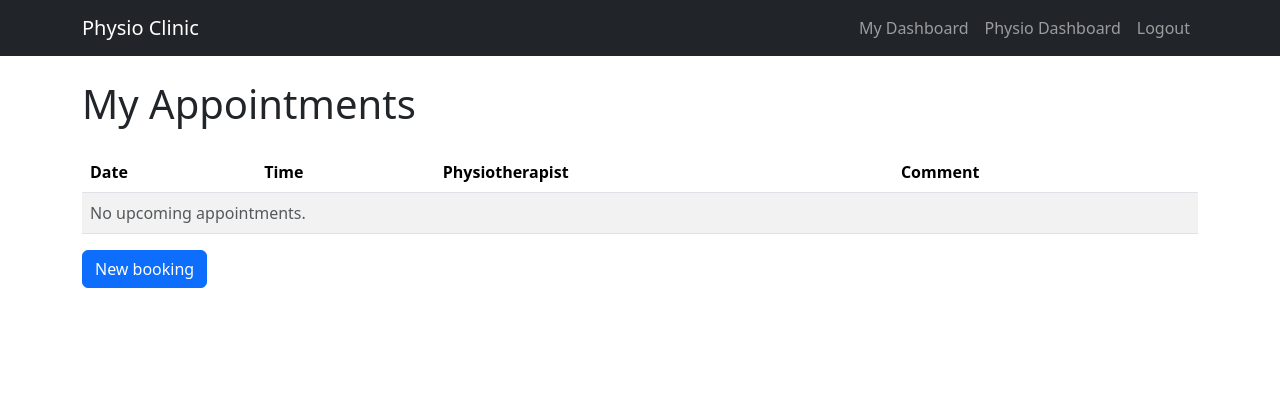
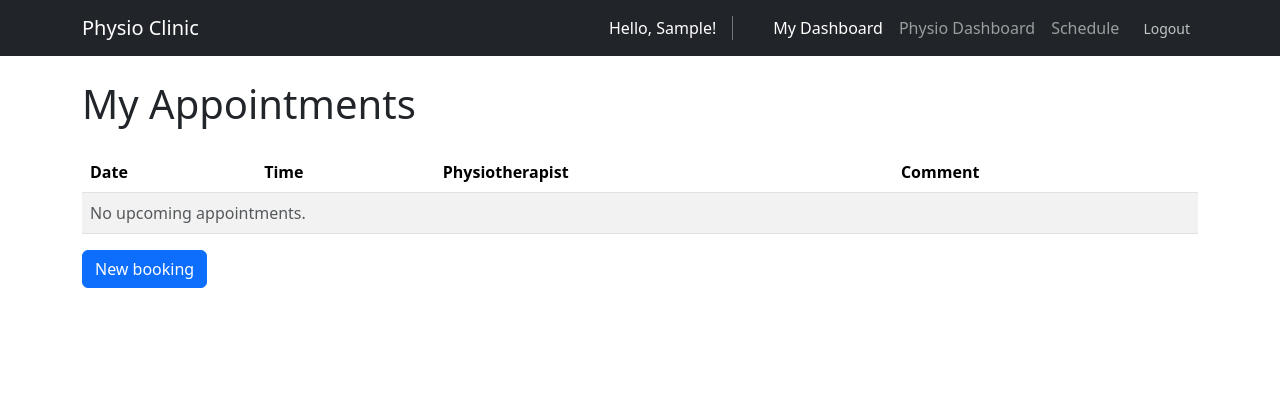
Before and after one commit to Katerynakulik/physio-clinic, a Django app: page /accounts/client/dashboard/ in a window 1280 px wide. Shown: the top 420 px of the page. Run offline with Django 5.2, Linux system fonts and the light colour scheme; a user stored in the database is signed in; tables that the repository leaves empty hold one stand-in row (values such as "Sample post").

Commit message:
Add a name and a welcome message when registering and logging in

```diff
--- a/accounts/views.py
+++ b/accounts/views.py
@@ -9,29 +9,21 @@ from .models import ClientProfile
 
 from django.utils import timezone
 from bookings.models import BookingSlot
-
-
-
-
+from django.contrib import messages
 
 def register_client(request):
-    """
-    Register a new client user and redirect
-    to client dashboard after successful signup.
-    """
     if request.method == "POST":
         form = ClientRegistrationForm(request.POST)
         if form.is_valid():
             user = form.save()
             ClientProfile.objects.create(user=user)
             login(request, user)
+            # Senior touch: Personalized success message
+            messages.success(request, f"Welcome to our clinic, {user.first_name}!")
             return redirect("client_dashboard")
     else:
         form = ClientRegistrationForm()
-
     return render(request, "accounts/register.html", {"form": form})
-
-
 
 @login_required
 def client_dashboard(request):
@@ -84,6 +76,8 @@ class RoleBasedLoginView(LoginView):
         depending on user type.
         """
         user = self.request.user
+        # Welcome message on login
+        messages.info(self.request, f"Welcome back, {user.first_name}!")
 
         # Client users
         if hasattr(user, "clientprofile"):
--- a/templates/includes/header.html
+++ b/templates/includes/header.html
@@ -19,13 +19,22 @@
       </button>
 
       <div class="collapse navbar-collapse" id="mainNavbar">
-        <ul class="navbar-nav ms-auto">
+        <ul class="navbar-nav ms-auto align-items-center">
+          {% if user.is_authenticated %}
 
-          {% if user.is_authenticated %}
+            <li class="nav-item me-3">
+                <span class="navbar-text text-white fw-medium">
+                    <i class="fas fa-user-circle me-1 text-info"></i>
+                    Hello, {{ user.first_name|default:user.username }}!
+                </span>
+            </li>
+
+            <li class="nav-item d-none d-lg-block border-start border-secondary ps-3 me-3" style="height: 24px;"></li>
 
             {% if user|has_client_profile %}
               <li class="nav-item">
-                <a class="nav-link" href="{% url 'client_dashboard' %}">
+                <a class="nav-link {% if request.resolver_match.url_name == 'client_dashboard' %}active{% endif %}"
+                  href="{% url 'client_dashboard' %}">
                   My Dashboard
                 </a>
               </li>
@@ -33,42 +42,36 @@
 
             {% if user|has_physio_profile %}
               <li class="nav-item">
-                <a class="nav-link" href="{% url 'physio_dashboard' %}">
+                <a class="nav-link {% if request.resolver_match.url_name == 'physio_dashboard' %}active{% endif %}"
+                  href="{% url 'physio_dashboard' %}">
                   Physio Dashboard
+                </a>
+              </li>
+              <li class="nav-item">
+                <a class="nav-link {% if request.resolver_match.url_name == 'physio_schedule' %}active{% endif %}"
+                  href="{% url 'physio_schedule' %}">
+                  Schedule
                 </a>
               </li>
             {% endif %}
 
-           <li class="nav-item d-flex align-items-center">
-            <form method="post" action="{% url 'logout' %}" class="mb-0">
-              {% csrf_token %}
-              <button
-                type="submit"
-                class="nav-link btn btn-link"
-                style="text-decoration: none;"
-              >
-                Logout
-              </button>
-            </form>
-          </li>
-
+            <li class="nav-item ms-lg-2">
+                <form method="post" action="{% url 'logout' %}" class="mb-0">
+                  {% csrf_token %}
+                  <button type="submit" class="btn btn-sm btn-outline-light border-0 opacity-75 hover-opacity-100">
+                    <i class="fas fa-sign-out-alt"></i> Logout
+                  </button>
+                </form>
+            </li>
 
           {% else %}
-
             <li class="nav-item">
-              <a class="nav-link" href="{% url 'login' %}">
-                Login
-              </a>
+              <a class="nav-link" href="{% url 'login' %}">Login</a>
             </li>
-
             <li class="nav-item">
-              <a class="nav-link" href="{% url 'register' %}">
-                Register
-              </a>
+              <a class="nav-link btn btn-primary btn-sm ms-lg-2 px-3 text-white" href="{% url 'register' %}">Register</a>
             </li>
-
           {% endif %}
-
         </ul>
       </div>
     </div>
```
Also changed, not shown: accounts/forms.py (+19 -2 lines), bookings/forms.py (+12 -12 lines), bookings/views_physio.py (+4 -3 lines).
